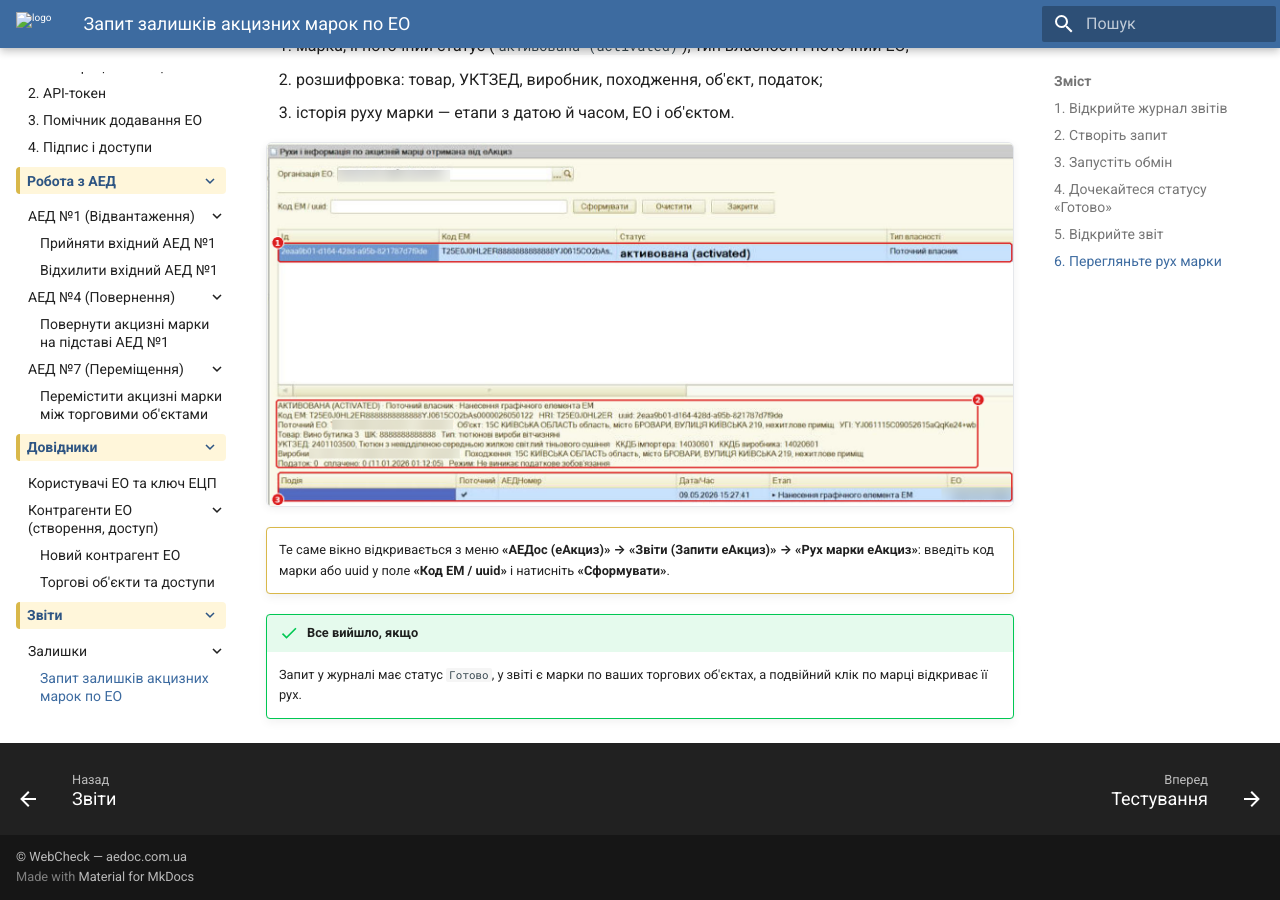
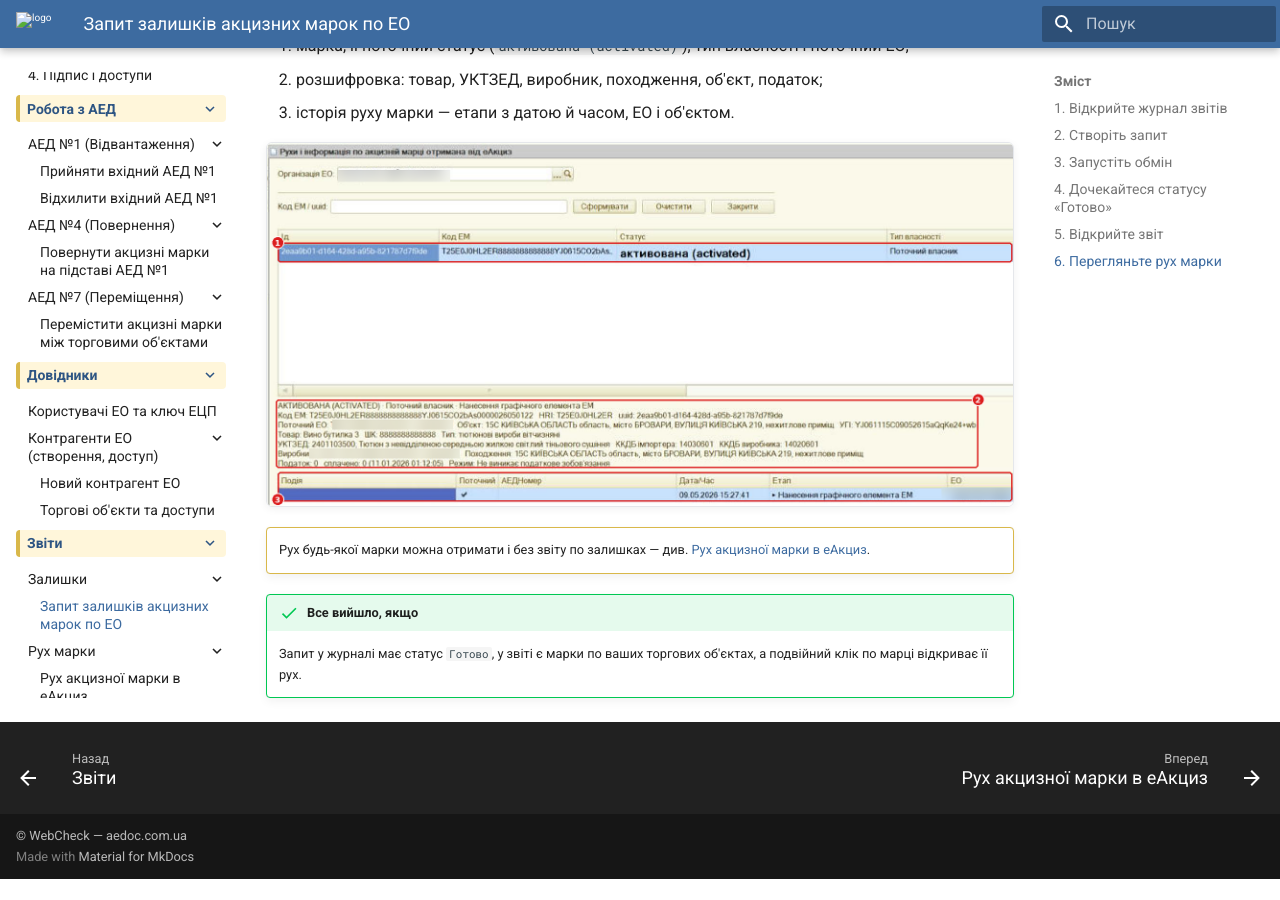
Before and after one commit to sukhenko/aedoc-docs, an MkDocs documentation site: the page built from docs/zvity/zapyt-zalyshkiv.md, in a window 1280 px wide and 900 px high, scrolled down 3031 px. Built offline with MkDocs 1.6.1 and Material for MkDocs 9.7.7, drawn with Linux system fonts in a browser that asks for light colours; after the commit the page ends 3910 px from its top, so only the background shows below that.

Commit message:
Звіти: стаття «Рух акцизної марки в еАкциз»
Co-Authored-By: Claude Opus 5.5 <noreply@anthropic.com>
Claude-Session: https://claude.ai/code/session_012YJhDHTuya6uumxtyvomnY

```diff
--- a/docs/zvity/index.md
+++ b/docs/zvity/index.md
@@ -4,3 +4,5 @@
 
 - Залишки
     - [Запит залишків акцизних марок по ЕО](zapyt-zalyshkiv.md)
+- Рух марки
+    - [Рух акцизної марки в еАкциз](rukh-marky.md)
--- a/docs/zvity/zapyt-zalyshkiv.md
+++ b/docs/zvity/zapyt-zalyshkiv.md
@@ -66,7 +66,7 @@
 <img class="shot" src="../img/zalyshky-7-rukh-v3.png" alt="Вікно «Рух і інформація по акцизній марці»: статус марки, розшифровка і історія руху">
 
 !!! note ""
-    Те саме вікно відкривається з меню **«АЕДос (еАкциз)» → «Звіти (Запити еАкциз)» → «Рух марки еАкциз»**: введіть код марки або uuid у поле **«Код ЕМ / uuid»** і натисніть **«Сформувати»**.
+    Рух будь-якої марки можна отримати і без звіту по залишках — див. [Рух акцизної марки в еАкциз](rukh-marky.md).
 
 !!! success "Все вийшло, якщо"
     Запит у журналі має статус `Готово`, у звіті є марки по ваших торгових об'єктах, а подвійний клік по марці відкриває її рух.
--- a/mkdocs.yml
+++ b/mkdocs.yml
@@ -62,6 +62,8 @@ nav:
           - zvity/index.md
           - Залишки:
               - Запит залишків акцизних марок по ЕО: zvity/zapyt-zalyshkiv.md
+          - Рух марки:
+              - Рух акцизної марки в еАкциз: zvity/rukh-marky.md
   - Тестування:
       - testuvannia/index.md
       - Роздріб ред.1 + ПРРО: testuvannia/rozdrib-prro.md
```
Also changed, not shown: BRIEF.md (+3 -1 lines), docs/zvity/rukh-marky.md (added, +50 -0 lines), docs/zvity/img/rukh-1-menu.png (added), docs/zvity/img/rukh-2-kod.png (added), docs/zvity/img/rukh-3-rezultat.png (added), 1 other file.
